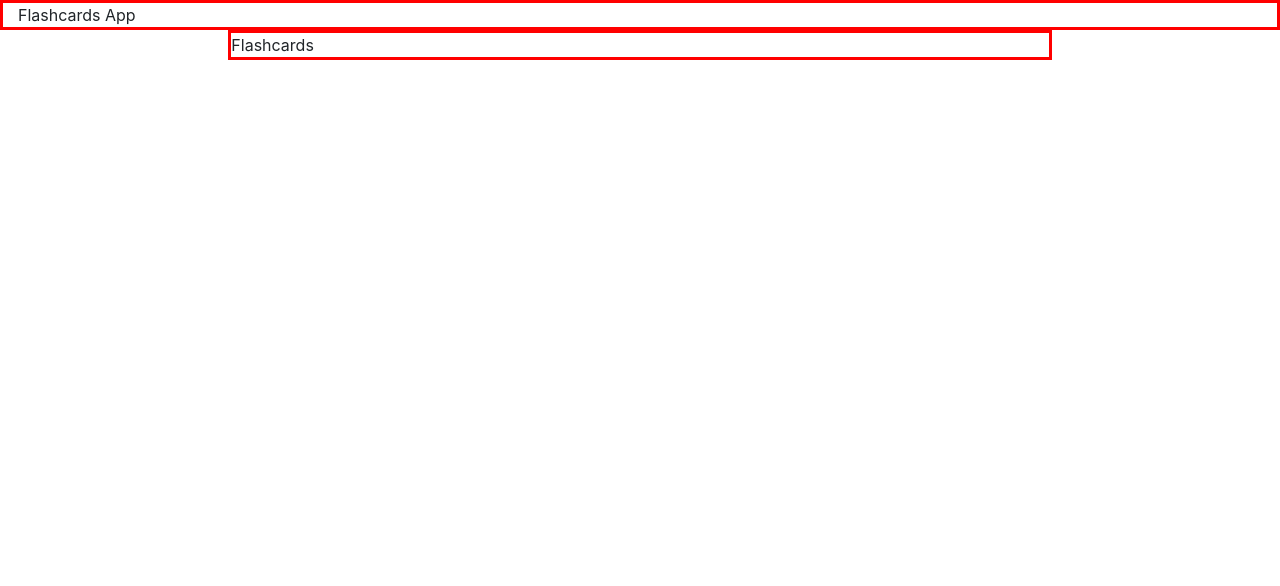
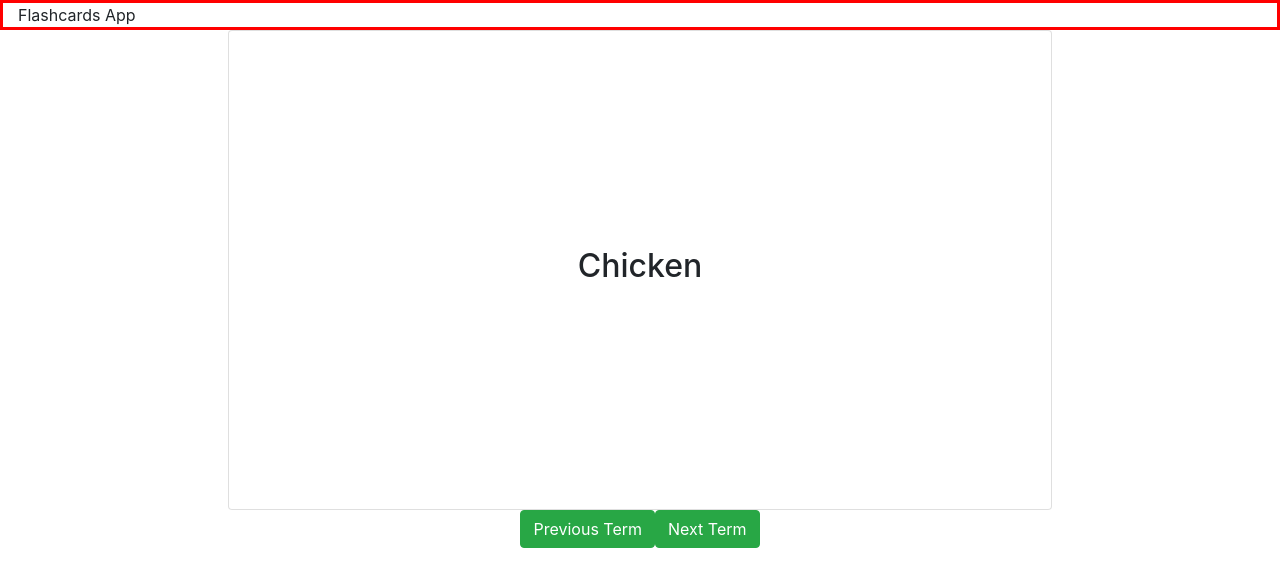
Before and after one commit to texteng/Flashcards-react, a React app in the folder flashcards-react/: page / in a window 1280 px wide. Built offline with nearby package versions, Linux system fonts and the light colour scheme.

Commit message:
can flip between different words, and see vocab and defnitions

```diff
--- /dev/null
+++ b/flashcards-react/src/components/Flashcard.jsx
@@ -0,0 +1,40 @@
+import React, { Component } from 'react';
+// import logo from './logo.svg';
+// import '../css/Flashcards.css';
+import '../css/Flashcards.css'
+
+class Flashcard extends Component {
+  render() {
+    return (
+        <div className="card" onClick={() => this.flipCard()}>
+            {/* <div id = "definition" className= "card-text" onClick={() => this.flipCardtoDefinition()}> */}
+            <div id = "definition" className= "card-text">
+                <h2 className="display-5">{this.props.term}</h2>
+            </div>
+            {/* <div id = "term" className= "card-text d-none"  onClick={() => this.flipCardtoTerm()}> */}
+            <div id = "term" className= "card-text d-none">
+                <p>{this.props.definition}</p>
+            </div>
+        </div>
+    );
+  }
+
+  //Helper Functions
+
+    flipCard = () => {
+      let cardDefinition = document.getElementById("definition");
+      let cardTerm = document.getElementById("term");
+      if(!cardDefinition.classList.contains("d-none")){
+        cardDefinition.classList.add("d-none");
+        cardTerm.classList.remove("d-none");
+      }
+      else if(!cardTerm.classList.contains("d-none")){
+        cardDefinition.classList.remove("d-none");
+        cardTerm.classList.add("d-none");
+      }
+
+    }
+
+}
+
+    export default Flashcard;
--- a/flashcards-react/src/components/Flashcards.jsx
+++ b/flashcards-react/src/components/Flashcards.jsx
@@ -1,9 +1,21 @@
 import React, { Component } from 'react';
 // import logo from './logo.svg';
 // import '../css/Flashcards.css';
-import '../css/Flashcards.css'
+import '../css/Flashcards.css';
+import Flashcard from './Flashcard';
 
 class Flashcards extends Component {
+    state = {
+        vocabItem: [
+            {term: "Chicken", defintion: "Cluck, Cluck"},
+            {term: "Duck", defintion: "Quack, Quack"},
+            {term: "Cow", defintion: "Moo!"},
+            {term: "Pig", defintion: "Oink"},
+            {term: "Horse", defintion: "Nay"},
+        ],
+        wordDisplayIndex : 0
+    }
+
   render() {
     return (
     <React.Fragment>
@@ -13,13 +25,35 @@ class Flashcards extends Component {
         </div>
       </div>
       <div id="flashcards" className="row">
-        <div className = "col-8 offset-2">
-            <div id="flashcard_display">Flashcards</div>
+        <div id="flashcard_display" className = "col col-sm-8 offset-sm-2">
+            <Flashcard
+                term= {this.state.vocabItem[this.state.wordDisplayIndex].term}
+                definition= {this.state.vocabItem[this.state.wordDisplayIndex].defintion}
+            />
+        </div>
+        <div className="navigation col-12">
+            <button className="btn btn-success" onClick={this.movetoPreviousTerm}>Previous Term</button>
+            <button className="btn btn-success" onClick={this.movetoNextTerm}>Next Term</button>
         </div>
       </div>
     </React.Fragment>
     );
   }
+
+movetoPreviousTerm = () => {
+    let currentState = this.state;
+    (currentState.wordDisplayIndex !== 0) ? currentState.wordDisplayIndex-- : currentState.wordDisplayIndex = currentState.vocabItem.length-1;
+
+    this.setState(currentState);
 }
 
+movetoNextTerm = () => {
+    let currentState = this.state;
+    (currentState.wordDisplayIndex < currentState.vocabItem.length-1) ? currentState.wordDisplayIndex++ : currentState.wordDisplayIndex = 0;
+
+    this.setState(currentState);
+}
+
+
+}
 export default Flashcards;
--- a/flashcards-react/src/scss/Flashcards.scss
+++ b/flashcards-react/src/scss/Flashcards.scss
@@ -4,9 +4,31 @@
 }
 
 #flashcard_display{
-    border-color: red;
-    border-style: solid;
+    height: 60vh !important;
+    text-align: center;
 }
+
+.card {
+    display: table!important;
+    align-items: center;
+    text-align: center;
+    height: 100%;
+    width: 100%;
+    vertical-align: center;
+}
+
+.card-text{
+    display: table-cell!important;
+    vertical-align: middle;
+    height: 100%;
+}
+
+.navigation{
+
+    align-items: center;
+    text-align: center;
+}
+
 
 
 // .App-logo {
```
Also changed, not shown: flashcards-react/src/css/Flashcards.css, 1 other file.
